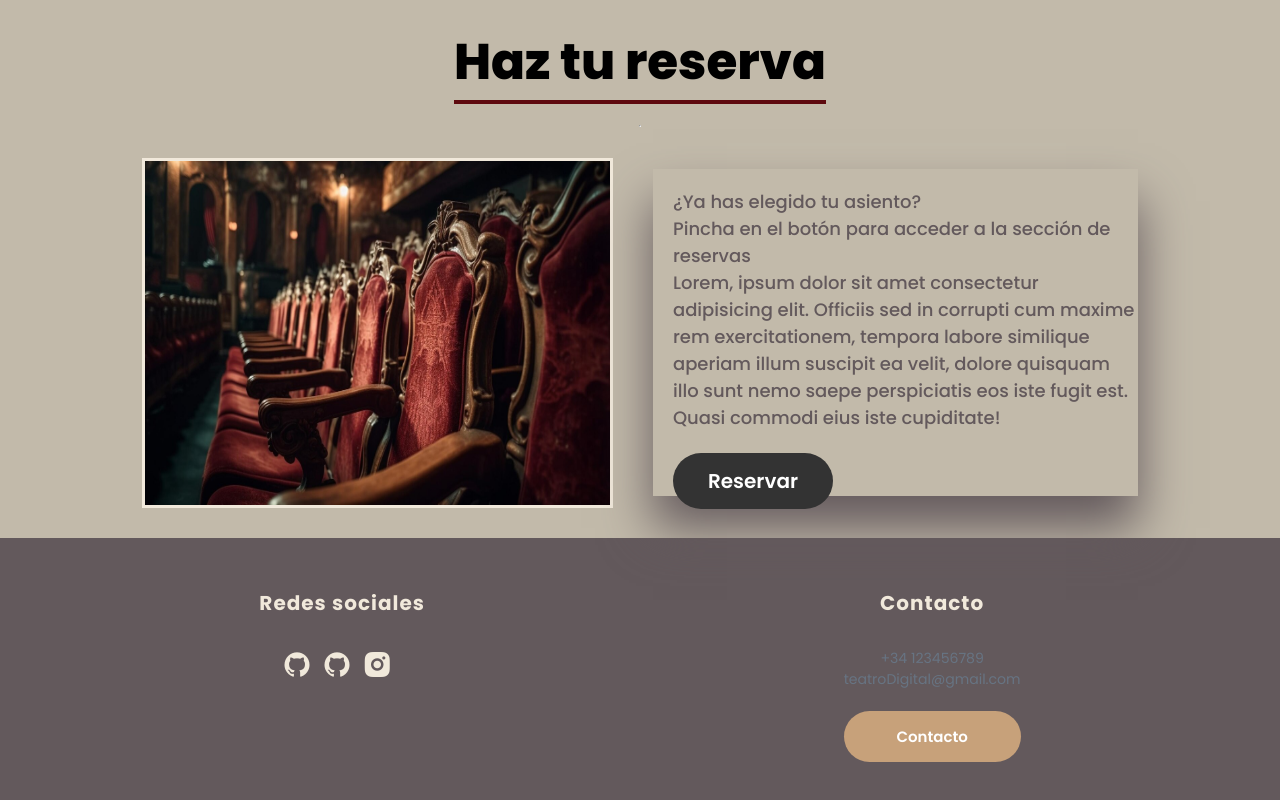
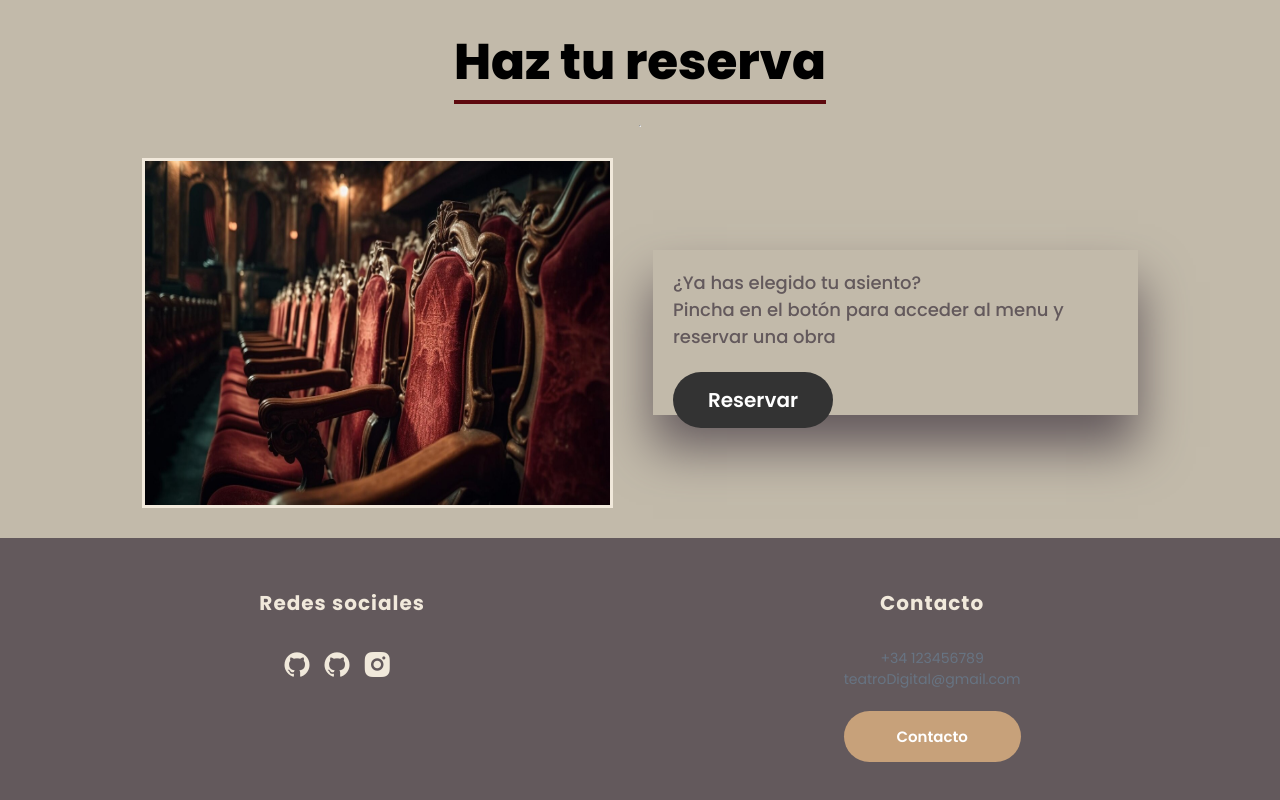
Before and after one commit to Dvniiel/ActuArteVue, a Vue app: page / in a window 1280 px wide. Shown: the part 1341-2141 px from the top of the page. Built offline with nearby package versions, Linux system fonts and the light colour scheme; no server answers.

Commit message:
Eliminado lorem ipsum de inicio

```diff
--- a/src/components/InfoReserva.vue
+++ b/src/components/InfoReserva.vue
@@ -18,13 +18,8 @@
             <p class="reservar-asientos__info">
               ¿Ya has elegido tu asiento?
               <br />
-              Pincha en el botón para acceder a la sección de reservas
+              Pincha en el botón para acceder al menu y reservar una obra
               <br />
-              Lorem, ipsum dolor sit amet consectetur adipisicing elit. Officiis
-              sed in corrupti cum maxime rem exercitationem, tempora labore
-              similique aperiam illum suscipit ea velit, dolore quisquam illo
-              sunt nemo saepe perspiciatis eos iste fugit est. Quasi commodi
-              eius iste cupiditate!
             </p>
             <RouterLink to="/obras" class="reservar-asientos__button"
               >Reservar</RouterLink
```
